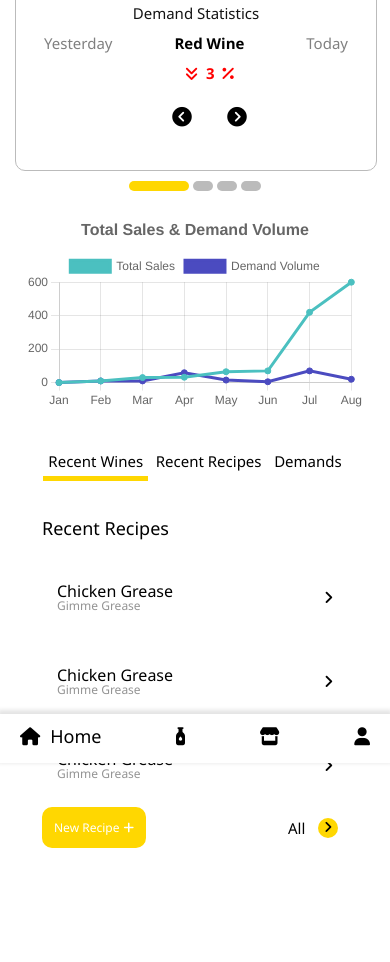
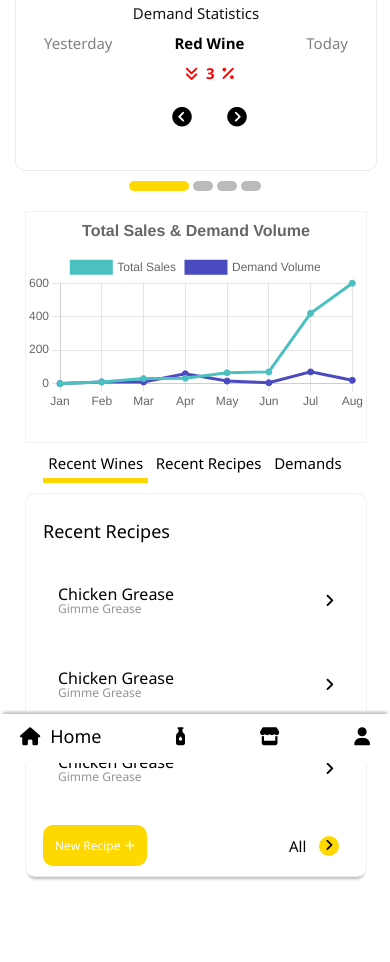
Before and after one commit to Misori-simon/wine-dashboard, a plain HTML site: page index.html in a window 390 px wide. Shown: the part 81-1043 px from the top of the page. Drawn offline with nearby package versions, Linux system fonts and the light colour scheme.

Commit message:
->Add border for graph stats in mobile view, ->Added box shadow and border to tab-items in mobile view

```diff
--- a/css/styles.css
+++ b/css/styles.css
@@ -686,7 +686,7 @@ main {
     }
 
     .demand-stats {
-        border: 1px solid #bbb;
+        border: 1px solid rgba(187, 187, 187, 0.3);
         border-radius: 10px;
     }
 
@@ -785,6 +785,7 @@ main {
     .graph-stats {
         width: 100%;
         text-align: center;
+        border: 1px solid rgba(187, 187, 187, 0.2);
     }
 
     .recipe-box {
@@ -793,6 +794,8 @@ main {
 
     .tab-item {
         display: none;
+        border: 1px solid rgba(187, 187, 187, 0.2);
+        box-shadow: 0 5px 3px -3px#bbb;
     }
 
     .tabs-menu-box {
@@ -809,6 +812,10 @@ main {
 
     .active-tab {
         border-bottom: 5px solid #FFD701;
+    }
+
+    .recipe-box .recipe-item:last-child {
+        margin-bottom: 15px;
     }
 
     .new-recipe-btn {
@@ -849,7 +856,7 @@ main {
         bottom: 0;
         width: 100%;
         z-index: 3;
-        box-shadow: 0 -2px 4px 2px rgba(138, 138, 138, 0.227);
+        box-shadow: 0 -5px 3px -3px#bbb;
 
     }
 
```
